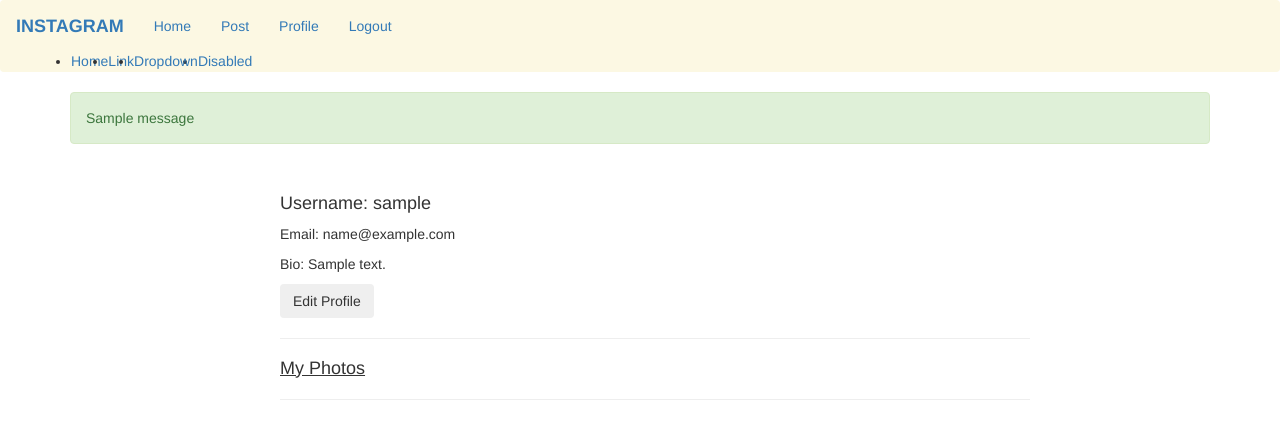
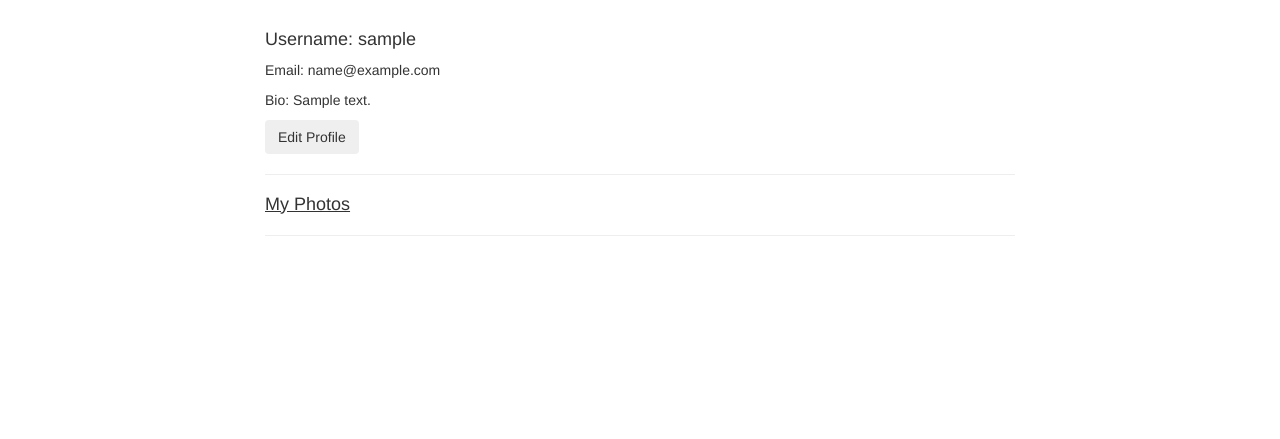
Before and after one commit to Rovine1999/Instangram-clone, a Django app: template Instangram/templates/index.html in a window 1280 px wide. Shown: the top 439 px of the page. Run offline with Django 3.2, Linux system fonts and the light colour scheme; a user stored in the database is signed in; tables that the repository leaves empty hold one stand-in row (values such as "Sample post"); the template is opened without the code that fills it: values that come from a table or form of the project are taken from there, most other values are stand-ins (such as "Sample title", 1, 10 or a date in 2020); one stand-in notice (Sample message) is shown; parts of the project's set-up code (start-up, migrations or seed data) failed here and were passed over; some libraries are stand-ins or nearby versions.

```diff
--- a/Instangram/templates/base.html
+++ b/Instangram/templates/base.html
@@ -12,105 +12,17 @@
 
 
     {% if title %}
-        <title>{{ tite }</title>
+        <title>{{ title }}</title>
     {% else %}
         <title>Instagram_clone</title>
     {% endif %}
 </head>
 <body>
-    <header class="site-header">
-        <nav class="navbar navbar-dark bg-warning">
-        <div class="container-fluid">
-
-          <!-- Brand/logo -->
-          <div class="navbar-header">
-            <button type="button" class="navbar-toggle collapsed" data-toggle="collapse" data-target="{% url 'instangram' %}" aria-expanded="false">
-              <span class="sr-only">INSTAGRAM CLONE</span>
-              <span class="icon-bar"></span>
-              <span class="icon-bar"></span>
-              <span class="icon-bar"></span>
-            </button>
-            <a class="navbar-brand" href="{% url 'instangram' %}"><b>INSTAGRAM</b></a>
-          </div>
-
-          <!-- Collapsible Navbar -->
-          <div class="collapse navbar-collapse" id="example-1">
-            <ul class="nav navbar-nav">
-              <li class="active"><a href="{% url 'instangram' %}">Home <span class="sr-only">(current)</span></a></li>
 
 
-
-            {% if user.is_authenticated %}
-
-           <li> <a  href="{% url 'post' %}">Post</a></li>
-           <li> <a  href="{% url 'profile' %}">Profile</a></li>
-           <li> <a  href="accounts/logout">Logout</a></li>
-            {% else %}
-           <li><a  href="accounts/login">Login</a></li>
-           <li> <a href="accounts/register">Register</a></li>
-            {% endif %}
-            </ul>
-          </div>
-
-           <!-- Collapsible wrapper -->
-    <div class="collapse navbar-collapse" id="navbarRightAlignExample">
-        <!-- Left links -->
-        <ul class="navbar-nav ms-auto mb-2 mb-lg-0">
-          <li class="nav-item">
-            <a class="nav-link active" aria-current="page" href="#">Home</a>
-          </li>
-          <li class="nav-item">
-            <a class="nav-link" href="#">Link</a>
-          </li>
-          <!-- Navbar dropdown -->
-          <li class="nav-item dropdown">
-            <a
-              class="nav-link dropdown-toggle"
-              href="#"
-              id="navbarDropdown"
-              role="button"
-              data-mdb-toggle="dropdown"
-              aria-expanded="false"
-            >
-              Dropdown
-            </a>
-            <!-- Dropdown menu -->
-            <ul class="dropdown-menu" aria-labelledby="navbarDropdown">
-              <li><a class="dropdown-item" href="#">Action</a></li>
-              <li><a class="dropdown-item" href="#">Another action</a></li>
-              <li><hr class="dropdown-divider" /></li>
-              <li>
-                <a class="dropdown-item" href="#">Something else here</a>
-              </li>
-            </ul>
-          </li>
-          <li class="nav-item">
-            <a class="nav-link disabled" href="#" tabindex="-1" aria-disabled="true"
-              >Disabled</a
-            >
-          </li>
-        </ul>
-        <!-- Left links -->
-      </div>
-      <!-- Collapsible wrapper -->
-    </div>
-    <!-- Container wrapper -->
-
-
-
-        </div>
-      </nav>
-      </header>
-    <main role="main" class="container">
-      {% if messages %}
-      {% for message in messages %}
-        <div class="alert alert-{{message.tags}}">
-          {{ message }}
-        </div>
-      {% endfor %}
-      {% endif %}
       {% block content %}
       {% endblock %}
+
       {% block scripts %}
       <script src="https://ajax.googleapis.com/ajax/libs/jquery/3.2.1/jquery.min.js"></script>
       <!-- JQuery -->
```
